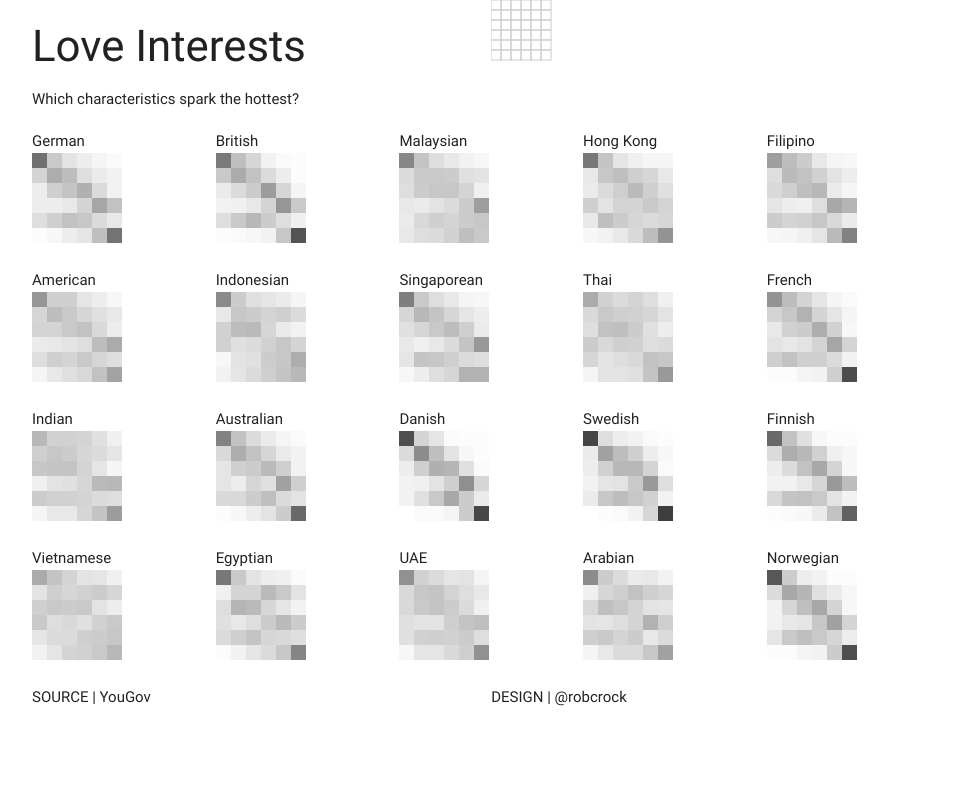
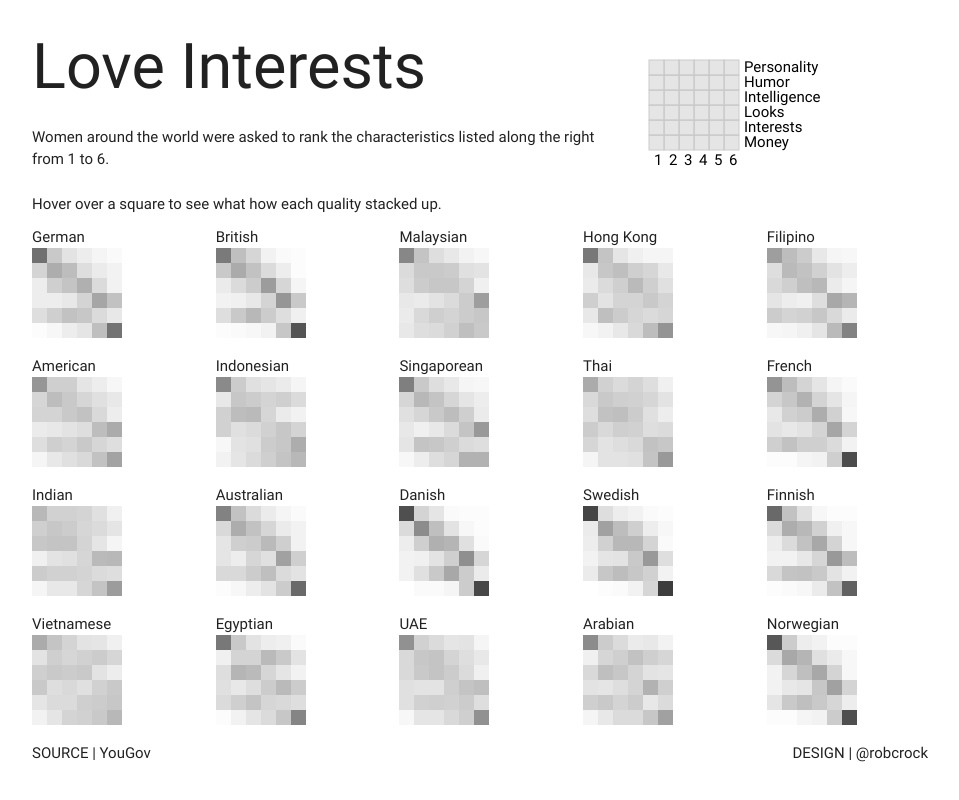
Before and after one commit to robcrock/2018W02_makeover_monday, a plain HTML site: page index.html in a window 1280 px wide. Shown: the whole page, without its empty margins (160-1119 px from the left). Drawn offline with nearby package versions, Linux system fonts and the light colour scheme.

Commit message:
Legend is nearly complete.

```diff
--- a/index.html
+++ b/index.html
@@ -13,12 +13,14 @@
   <div class="container">
 
     <div class="row">
-      <div class="col s6">
-        <h3>Love Interests</h3>
-        <div>Which characteristics spark the hottest?</div>
+      <div class="col s8">
+        <h1>Love Interests</h1>
+        <div>Women around the world were asked to rank the characteristics listed along the right from 1 to 6.</div>
+        <br>
+        <div>Hover over a square to see what how each quality stacked up.</div>
       </div>
-      <div class="col s6">
-        <svg class="key" height="90px" width="90px"></svg>
+      <div class="col s4">
+        <svg class="key" height="175px" width="180px"></svg>
       </div>
     </div>
 
@@ -116,7 +118,7 @@
 
     <div class="row">
       <div class="col s6">SOURCE | YouGov</div>
-      <div class='col s6'>DESIGN | @robcrock</div>
+      <div class='col s6 right-align'>DESIGN | @robcrock</div>
     </div>
   </div>
   <script src="script.js"></script>
--- a/script.js
+++ b/script.js
@@ -89,16 +89,34 @@ function createAdjacencyMatrix(
 
   d3.select(".key")
     .append("g")
+    .attr('transform', 'translate(5, 60)')
     .selectAll("rect").data(keyMatrix).enter()
     .append("rect")
     .attr("class", "grid")
-    .attr("width", 10)
-    .attr("height", 10)
-    .attr("x", d => d.x * 10)
-    .attr("y", d => d.y * 10)
-    .style("fill-opacity", d => d.percentage)
+    .attr("width", 15)
+    .attr("height", 15)
+    .attr("x", d => d.x * 15)
+    .attr("y", d => d.y * 15)
+    .style("fill-opacity", .1)
     .style("stroke", "#ccc")
     .style("stroke-width", '1px');
+
+  d3.select(".key")
+    .append('g')
+      .attr('transform', 'translate(100, 72)')
+    .selectAll('text').data(characteristics).enter()
+    .append('text')
+      .attr('y', (d, i) => i * 15)
+      .text(d => d)
+      .style('text-anchor', 'start');
+
+  d3.select(".key")
+    .append('g')
+    .attr('transform', 'translate(10,165)')
+    .selectAll('text').data(rank).enter()
+    .append('text')
+    .attr('x', (d, i) => i * 15)
+    .text(d => d);
 
   // GERMAN
   var germanHash = {};
--- a/style.css
+++ b/style.css
@@ -1,3 +1,6 @@
+.row {
+  margin-bottom: 10px !important;
+}
 .row .col.s3 {
   width: 20% !important;
 }
```
